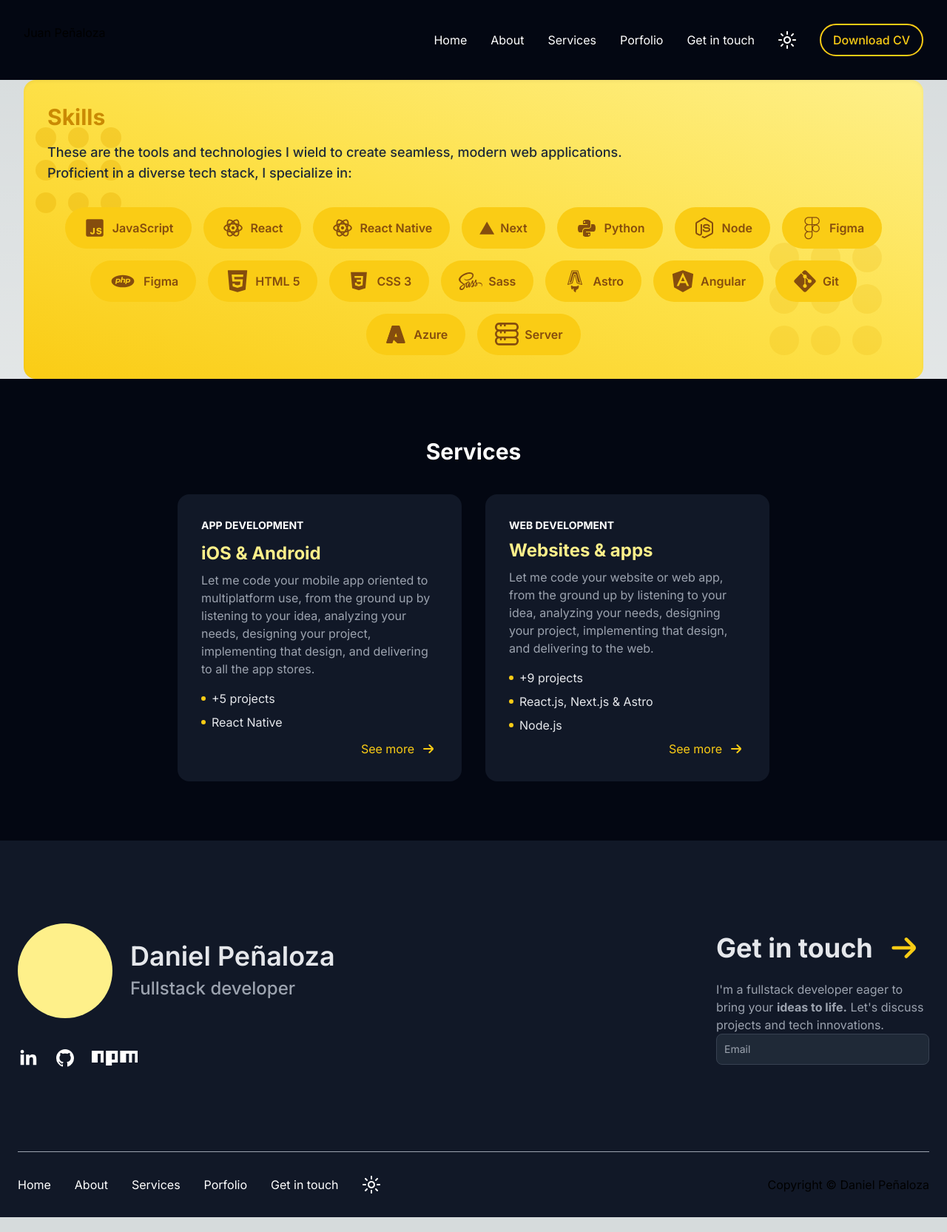
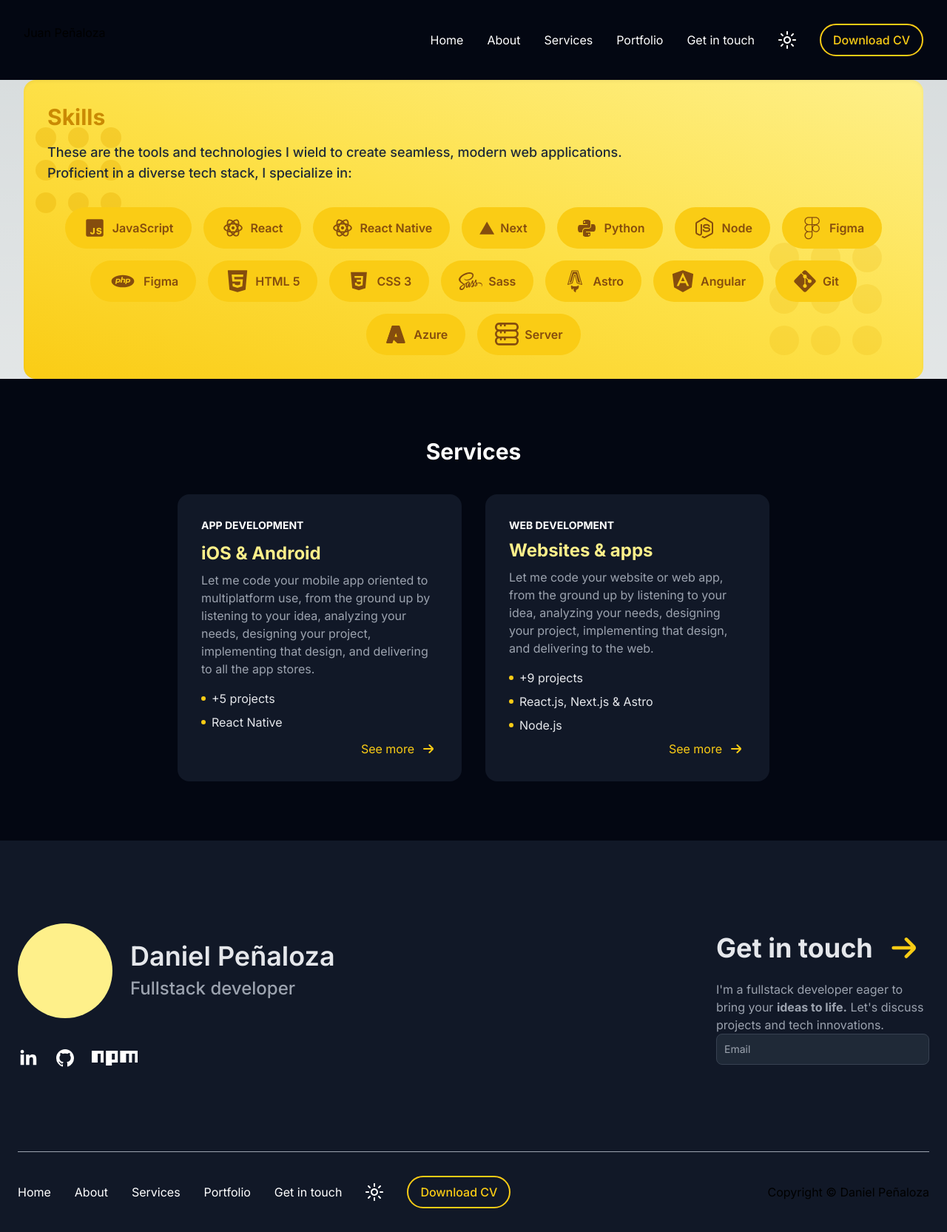
Before and after one commit to aziz3d/portfolio, a Next.js app: page / in a window 1280 px wide. Shown: the whole page at 74% size. Built offline with nearby package versions, Linux system fonts and the light colour scheme.

Commit message:
feat: :sparkles: Update links and links structure
Change the button element in the Navbar & Footer components fot the 'Link' next component

```diff
--- a/src/assets/svg/index.tsx
+++ b/src/assets/svg/index.tsx
@@ -221,7 +221,7 @@ export function CSSIcon({ ...restProps }) {
 			{...restProps}
 		>
 			<path
-				fill-rule="evenodd"
+				fillRule="evenodd"
 				d="M 42 6 L 39 40 L 25 44 L 11 40 L 8 6 Z M 16.800781 28 L 20.800781 28 L 20.898438 30.5 L 25 31.898438 L 29.101563 30.5 L 29.398438 26 L 20.601563 26 L 20.398438 22 L 29.601563 22 L 29.898438 18 L 16.101563 18 L 15.800781 14 L 34.101563 14 L 33.601563 22 L 32.898438 33.5 L 25 36.101563 L 17.101563 33.5 Z"
 			></path>
 		</svg>
@@ -318,33 +318,14 @@ export function ServerIcon({ ...restProps }) {
 	);
 }
 
-export function DotsIcon({ ...restProps }) {
+export function ArrowUpRightSquareIcon({ ...restProps }) {
 	return (
 		<svg
 			xmlns="http://www.w3.org/2000/svg"
-			viewBox="0 0 172 172"
+			viewBox="0 0 24 24"
 			{...restProps}
 		>
-			<g
-				fill="none"
-				fill-rule="nonzero"
-				stroke="none"
-				stroke-width="1"
-				stroke-linecap="butt"
-				stroke-linejoin="miter"
-				stroke-miterlimit="10"
-				stroke-dasharray=""
-				stroke-dashoffset="0"
-				font-family="none"
-				font-weight="none"
-				font-size="none"
-				text-anchor="none"
-			>
-				<path d="M0,172v-172h172v172z" fill="none"></path>
-				<g fill="#1fb141">
-					<path d="M21.5,21.5v129h64.5v-32.25v-64.5v-32.25zM86,53.75c0,17.7805 14.4695,32.25 32.25,32.25c17.7805,0 32.25,-14.4695 32.25,-32.25c0,-17.7805 -14.4695,-32.25 -32.25,-32.25c-17.7805,0 -32.25,14.4695 -32.25,32.25zM118.25,86c-17.7805,0 -32.25,14.4695 -32.25,32.25c0,17.7805 14.4695,32.25 32.25,32.25c17.7805,0 32.25,-14.4695 32.25,-32.25c0,-17.7805 -14.4695,-32.25 -32.25,-32.25z"></path>
-				</g>
-			</g>
+			<path d="M20,11v8c0,2.757-2.243,5-5,5H5c-2.757,0-5-2.243-5-5V9c0-2.757,2.243-5,5-5H13c.552,0,1,.448,1,1s-.448,1-1,1H5c-1.654,0-3,1.346-3,3v10c0,1.654,1.346,3,3,3H15c1.654,0,3-1.346,3-3V11c0-.552,.448-1,1-1s1,.448,1,1ZM21,0h-7c-.552,0-1,.448-1,1s.448,1,1,1h6.586L8.293,14.293c-.391,.391-.391,1.023,0,1.414,.195,.195,.451,.293,.707,.293s.512-.098,.707-.293L22,3.414v6.586c0,.552,.448,1,1,1s1-.448,1-1V3c0-1.654-1.346-3-3-3Z" />
 		</svg>
 	);
 }
--- a/src/components/Footer.tsx
+++ b/src/components/Footer.tsx
@@ -1,13 +1,27 @@
+"use client";
+
 import {
 	ArrowIcon,
+	DownloadIcon,
 	GithubIcon,
 	LinkedinIcon,
 	NpmIcon,
 	SunIcon,
 } from "@/assets/svg";
+import { GITHUB_URL, LINKEDIN_URL, NPM_URL } from "@/constants";
+import { delay } from "@/utils";
 import Link from "next/link";
+import React from "react";
 
 export default function Footer() {
+	const [status, setStatus] = React.useState(false);
+
+	const downloadCV = async () => {
+		setStatus(true);
+		await delay(3000);
+		setStatus(false);
+	};
+
 	return (
 		<footer className="flex flex-col px-6 w-full bg-gray-900">
 			<div className="flex flex-col md:flex-row justify-center md:justify-between items-center gap-10 md:gap-2 py-28">
@@ -25,21 +39,21 @@ export default function Footer() {
 					</div>
 					<div className="flex justify-center md:justify-start items-center gap-6">
 						<Link
-							href="https://www.linkedin.com/"
+							href={LINKEDIN_URL}
 							target="_blank"
 							className="fill-white hover:fill-yellow-200"
 						>
 							<LinkedinIcon className="h-7 w-7 fill-inherit" />
 						</Link>
 						<Link
-							href="https://github.com/"
+							href={GITHUB_URL}
 							target="_blank"
 							className="fill-white hover:fill-yellow-200"
 						>
 							<GithubIcon className="h-6 w-6 fill-inherit" />
 						</Link>
 						<Link
-							href="https://www.npmjs.com/"
+							href={NPM_URL}
 							target="_blank"
 							className="fill-white hover:fill-yellow-200"
 						>
@@ -48,12 +62,16 @@ export default function Footer() {
 					</div>
 				</div>
 				<div className="flex flex-col gap-4">
-					<div className="flex items-center gap-4">
-						<span className="text-4xl text-gray-200 font-bold">
+					<Link
+						href={"/get-in-touch"}
+						title="Get in touch"
+						className="flex items-center gap-4 group"
+					>
+						<span className="text-4xl text-gray-200 font-bold group-hover:underline group-hover:underline-offset-8">
 							Get in touch
 						</span>
-						<ArrowIcon className="h-14 fill-yellow-400" />
-					</div>
+						<ArrowIcon className="h-14 fill-yellow-400 group-hover:ml-4 duration-200" />
+					</Link>
 					<div>
 						<p className="w-72 text-gray-400">
 							I&apos;m a fullstack developer eager to bring your{" "}
@@ -72,51 +90,51 @@ export default function Footer() {
 			</div>
 			<hr className="border-gray-400" />
 			<div className="flex flex-col md:flex-row justify-center md:justify-between items-center gap-8 py-8">
-				<ul className="flex flex-wrap gap-8">
+				<ul className="flex flex-wrap items-center gap-8">
 					<li>
-						<button
-							type="button"
+						<Link
+							href={"/"}
 							title="Home"
 							className="text-white rounded-full hover:text-yellow-400 focus:outline-offset-4 focus:outline-yellow-400"
 						>
 							Home
-						</button>
+						</Link>
 					</li>
 					<li>
-						<button
-							type="button"
+						<Link
+							href={"/about"}
 							title="About"
 							className="text-white rounded-full hover:text-yellow-400 focus:outline-offset-4 focus:outline-yellow-400"
 						>
 							About
-						</button>
+						</Link>
 					</li>
 					<li>
-						<button
-							type="button"
+						<Link
+							href={"/services"}
 							title="Services"
 							className="text-white rounded-full hover:text-yellow-400 focus:outline-offset-4 focus:outline-yellow-400"
 						>
 							Services
-						</button>
+						</Link>
 					</li>
 					<li>
-						<button
-							type="button"
-							title="Porfolio"
+						<Link
+							href={"/portfolio"}
+							title="Portfolio"
 							className="text-white rounded-full hover:text-yellow-400 focus:outline-offset-4 focus:outline-yellow-400"
 						>
-							Porfolio
-						</button>
+							Portfolio
+						</Link>
 					</li>
 					<li>
-						<button
-							type="button"
+						<Link
+							href={"/get-in-touch"}
 							title="Get in touch"
 							className="text-white rounded-full hover:text-yellow-400 focus:outline-offset-4 focus:outline-yellow-400"
 						>
 							Get in touch
-						</button>
+						</Link>
 					</li>
 					<li className="h-6">
 						<button
@@ -127,6 +145,21 @@ export default function Footer() {
 							<SunIcon className="h-6 w-6 fill-inherit" />
 						</button>
 					</li>
+					<li>
+						<button
+							type="button"
+							title="Download CV"
+							className={`flex items-center gap-2 px-4 py-2 text-yellow-400 border-2 border-yellow-400 rounded-full focus:outline-yellow-400 hover:bg-yellow-400 hover:text-gray-950 disabled:bg-yellow-200 disabled:border-yellow-200 disabled:stroke-gray-400 group duration-150`}
+							onClick={downloadCV}
+							disabled={status}
+						>
+							{status ? (
+								<DownloadIcon className="my-1 h-4 w-4 stroke-inherit" />
+							) : (
+								<span className="font-medium">Download CV</span>
+							)}
+						</button>
+					</li>
 				</ul>
 				<div>Copyright © Daniel Peñaloza</div>
 			</div>
--- a/src/components/Navbar.tsx
+++ b/src/components/Navbar.tsx
@@ -2,6 +2,7 @@
 
 import { DownloadIcon, SunIcon } from "@/assets/svg";
 import { delay } from "@/utils";
+import Link from "next/link";
 import React from "react";
 
 export default function Navbar() {
@@ -19,49 +20,49 @@ export default function Navbar() {
 			<div>
 				<ul className="flex items-center gap-8">
 					<li>
-						<button
-							type="button"
+						<Link
+							href={"/"}
 							title="Home"
 							className="text-white rounded-full hover:text-yellow-400 focus:outline-offset-4 focus:outline-yellow-400"
 						>
 							Home
-						</button>
+						</Link>
 					</li>
 					<li>
-						<button
-							type="button"
+						<Link
+							href={"/about"}
 							title="About"
 							className="text-white rounded-full hover:text-yellow-400 focus:outline-offset-4 focus:outline-yellow-400"
 						>
 							About
-						</button>
+						</Link>
 					</li>
 					<li>
-						<button
-							type="button"
+						<Link
+							href={"/services"}
 							title="Services"
 							className="text-white rounded-full hover:text-yellow-400 focus:outline-offset-4 focus:outline-yellow-400"
 						>
 							Services
-						</button>
+						</Link>
 					</li>
 					<li>
-						<button
-							type="button"
-							title="Porfolio"
+						<Link
+							href={"/portfolio"}
+							title="Portfolio"
 							className="text-white rounded-full hover:text-yellow-400 focus:outline-offset-4 focus:outline-yellow-400"
 						>
-							Porfolio
-						</button>
+							Portfolio
+						</Link>
 					</li>
 					<li>
-						<button
-							type="button"
+						<Link
+							href={"/get-in-touch"}
 							title="Get in touch"
 							className="text-white rounded-full hover:text-yellow-400 focus:outline-offset-4 focus:outline-yellow-400"
 						>
 							Get in touch
-						</button>
+						</Link>
 					</li>
 					<li className="h-6">
 						<button
--- /dev/null
+++ b/src/constants/index.ts
@@ -0,0 +1,8 @@
+const LINKEDIN_URL =
+	"https://www.linkedin.com/in/juan-daniel-pe%C3%B1aloza-brito-85b740251/";
+
+const GITHUB_URL = "https://github.com/DanielPenalozaB";
+
+const NPM_URL = "https://www.npmjs.com/~daniel-penaloza";
+
+export { LINKEDIN_URL, GITHUB_URL, NPM_URL };
```
